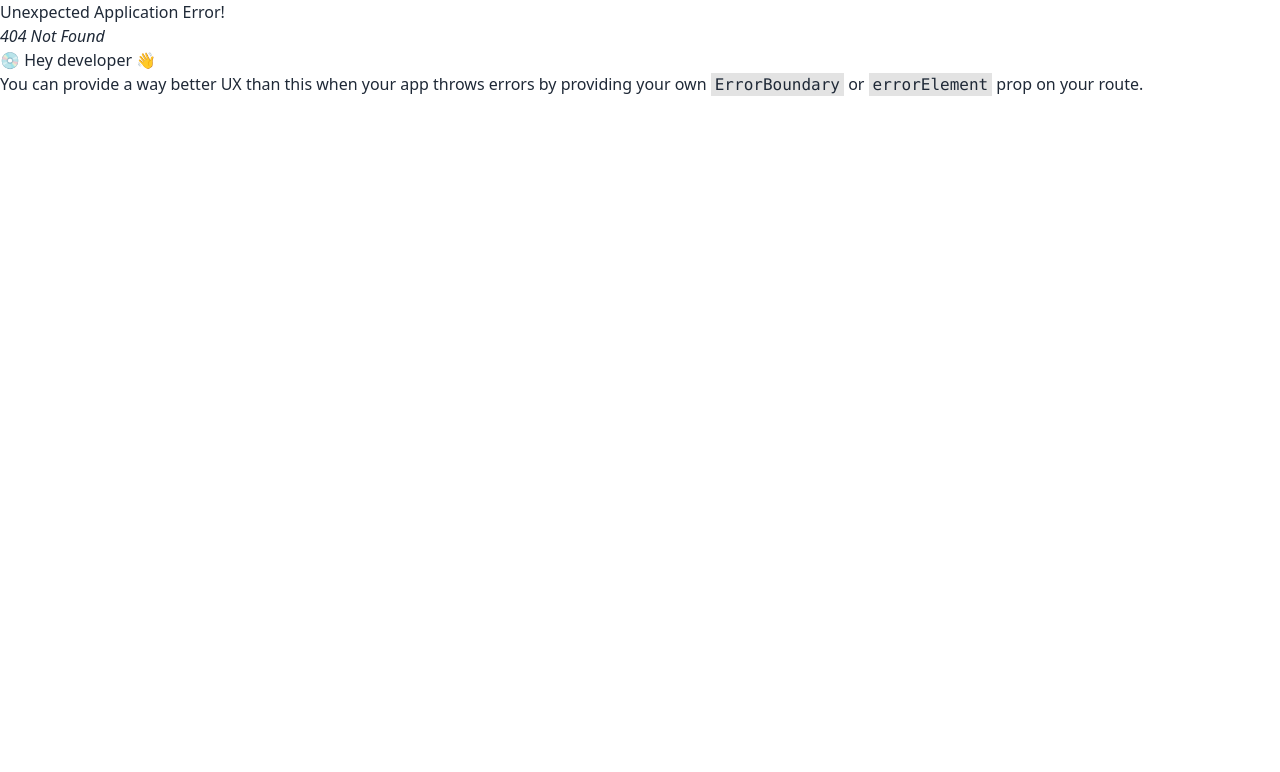
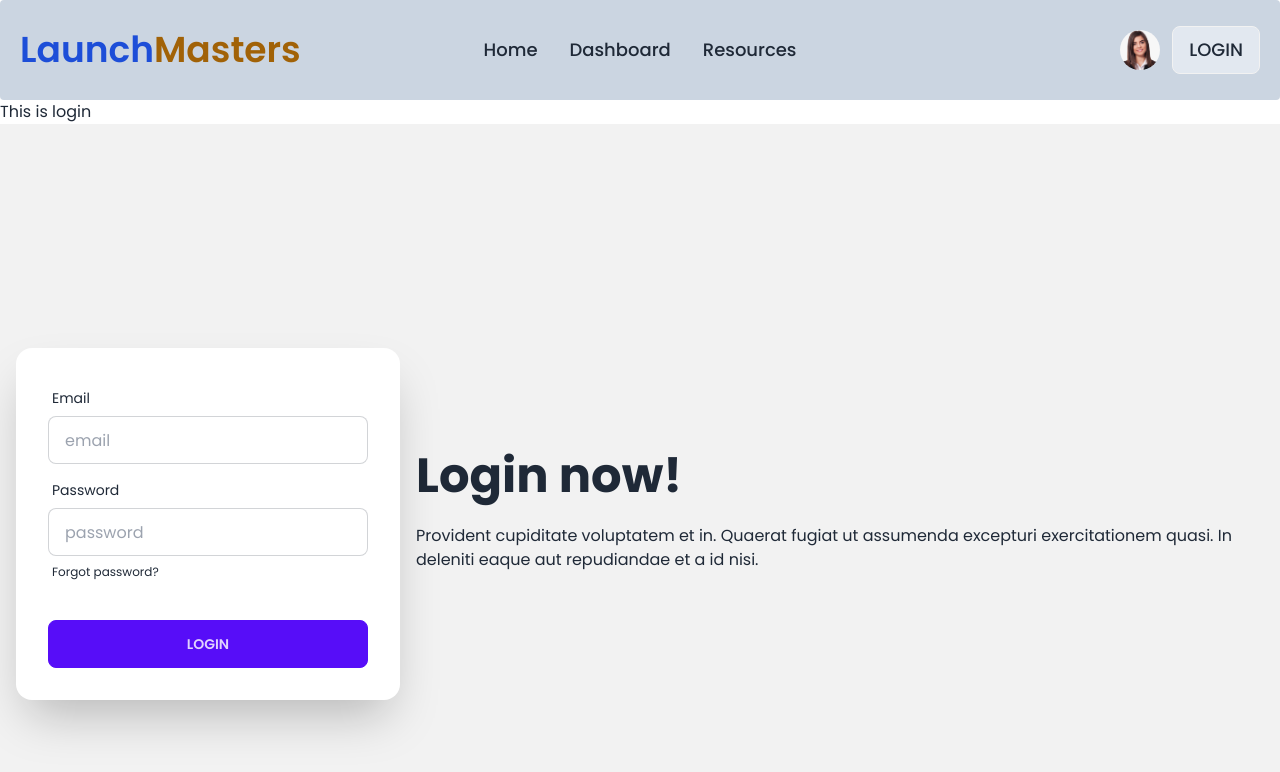
Before and after one commit to MonikaChakraborty/LaunchMasters-Event-Management, a React (Vite) app: page /login in a window 1280 px wide. Before the commit this address had no page. Shown: the top 772 px of the page. Built offline with nearby package versions, Linux system fonts and the light colour scheme.

Commit message:
404 page not found error page added with changing some styles in others

```diff
--- /dev/null
+++ b/src/pages/ErrorPage/ErrorPage.jsx
@@ -0,0 +1,19 @@
+import { Link } from "react-router-dom";
+
+const ErrorPage = () => {
+  return (
+    <div className="flex flex-col justify-center items-center h-screen">
+      <h1 className="text-8xl font-bold">404</h1>
+      <br />
+      <h1 className="text-4xl font-bold">Page Not Found</h1>
+
+      <Link to="/">
+        <button className="mt-10 normal-case btn bg-slate-500 text-white text-lg hover:bg-slate-700">
+          Go Back to Home
+        </button>
+      </Link>
+    </div>
+  );
+};
+
+export default ErrorPage;
--- a/src/pages/Home/FAQs.jsx
+++ b/src/pages/Home/FAQs.jsx
@@ -1,3 +1,4 @@
+/* eslint-disable react/no-unescaped-entities */
 const FAQs = () => {
   return (
     <div className="mb-24">
@@ -6,11 +7,11 @@ const FAQs = () => {
       </h1>
       {/* description */}
       <div className="flex flex-col justify-center items-center mb-8">
-        <h2 className="text-lg font-semibold mb-2">
+        <h2 className="text-2xl font-semibold mb-2">
           Have Questions? We Have Answers. Explore Our FAQs Below.
         </h2>
-        <p className="w-[750px] text-gray-500 font-medium text-center">
-          Uncover insights about LaunchMasters and how we excel in orchestrating
+        <p className="w-[750px] text-gray-500 text-lg font-medium text-center">
+          Uncover insights about <span className="text-blue-700 font-semibold">Launch<span className="text-yellow-700">Masters</span> </span> and how we excel in orchestrating
           successful product launch events. From planning to analysis, we're
           here to guide you every step of the way.
         </p>
@@ -18,9 +19,9 @@ const FAQs = () => {
 
       {/* QA */}
       <div className="space-y-4">
-        <div className="collapse collapse-arrow bg-base-200">
+        <div className="collapse collapse-arrow bg-slate-300">
           <input type="radio" name="my-accordion-2" checked="checked" />
-          <div className="collapse-title text-xl font-medium">
+          <div className="collapse-title text-xl  font-medium">
             How does LaunchMasters ensure the success of product launch events?
           </div>
           <div className="collapse-content text-bg text-gray-700">
@@ -33,9 +34,9 @@ const FAQs = () => {
           </div>
         </div>
 
-        <div className="collapse collapse-arrow bg-base-200">
+        <div className="collapse collapse-arrow bg-slate-300">
           <input type="radio" name="my-accordion-2" />
-          <div className="collapse-title text-xl font-medium">
+          <div className="collapse-title text-xl  font-medium">
             What types of events does LaunchMasters specialize in?
           </div>
           <div className="collapse-content text-bg text-gray-700">
@@ -48,7 +49,7 @@ const FAQs = () => {
           </div>
         </div>
 
-        <div className="collapse collapse-arrow bg-base-200">
+        <div className="collapse collapse-arrow bg-slate-300">
           <input type="radio" name="my-accordion-2" />
           <div className="collapse-title text-xl font-medium">
             Can LaunchMasters handle both small and large-scale product launch
@@ -64,7 +65,7 @@ const FAQs = () => {
           </div>
         </div>
 
-        <div className="collapse collapse-arrow bg-base-200">
+        <div className="collapse collapse-arrow bg-slate-300">
           <input type="radio" name="my-accordion-2" />
           <div className="collapse-title text-xl font-medium">
             How do I get started with LaunchMasters for my product launch event?
--- a/src/pages/Home/Footer.jsx
+++ b/src/pages/Home/Footer.jsx
@@ -1,9 +1,11 @@
 const Footer = () => {
   return (
     <div>
+
         <footer className="footer p-10 bg-slate-300 text-base-content rounded-lg pl-16">
 
-      <nav className="mb-4">
+
+      <nav className="mb-10 mt-20 ml-36">
         <header className=" text-xl normal-case text-slate-700 font-bold mb-2">Support</header>
         <a className="link link-hover text-base ">Help & uses</a>
         <hr className=" h-1 w-24 bg-gradient-to-r from-blue-600 to-yellow-700" />
@@ -16,7 +18,7 @@ const Footer = () => {
       </nav>
 
 
-      <nav className="mb-4">
+      <nav className="mb-10 mt-20">
         <header className=" text-xl normal-case text-slate-700 font-bold mb-2">Company</header>
         <a className="link link-hover text-base mb-1">Payment Method</a>
         <hr className=" h-1 w-24 bg-gradient-to-r from-blue-600 to-yellow-700" />
@@ -31,7 +33,7 @@ const Footer = () => {
       </nav>
 
 
-      <nav>
+      <nav className="mt-20">
         <header className="text-slate-700 font-bold text-xl normal-case mb-2">Social</header>
         <div className="grid grid-flow-col gap-4">
           <a className="text-blue-500 hover:underline">
--- a/src/pages/Home/Services/Services.jsx
+++ b/src/pages/Home/Services/Services.jsx
@@ -1,5 +1,5 @@
 const Services = ({ services }) => {
-  const { name, image,  description } = services;
+  const { name, image, price,  description } = services;
   return (
     <div className="card bg-base-100 shadow-xl">
       <figure>
@@ -11,6 +11,8 @@ const Services = ({ services }) => {
       <div className="card-body">
         <h2 className="card-title text-2xl">{name}</h2>
         <p className="text-gray-600">{description}</p>
+
+        <p className="text-gray-800 text-lg font-medium">Price: {price}</p>
         <div className="card-actions justify-end">
           <button className="btn normal-case bg-blue-700 text-white text-lg hover:bg-blue-800">View details</button>
         </div>
--- /dev/null
+++ b/src/pages/Login/Login.jsx
@@ -0,0 +1,59 @@
+import Navbar from "../Shared/Navbar/Navbar";
+
+const Login = () => {
+  return (
+    <div>
+      <Navbar></Navbar>
+      <h2>This is login</h2>
+
+      <div className="hero min-h-screen bg-base-200">
+        <div className="hero-content flex-col lg:flex-row-reverse">
+          <div className="text-center lg:text-left">
+            <h1 className="text-5xl font-bold">Login now!</h1>
+            <p className="py-6">
+              Provident cupiditate voluptatem et in. Quaerat fugiat ut assumenda
+              excepturi exercitationem quasi. In deleniti eaque aut repudiandae
+              et a id nisi.
+            </p>
+          </div>
+          <div className="card flex-shrink-0 w-full max-w-sm shadow-2xl bg-base-100">
+            <form className="card-body">
+              <div className="form-control">
+                <label className="label">
+                  <span className="label-text">Email</span>
+                </label>
+                <input
+                  type="email"
+                  placeholder="email"
+                  className="input input-bordered"
+                  required
+                />
+              </div>
+              <div className="form-control">
+                <label className="label">
+                  <span className="label-text">Password</span>
+                </label>
+                <input
+                  type="password"
+                  placeholder="password"
+                  className="input input-bordered"
+                  required
+                />
+                <label className="label">
+                  <a href="#" className="label-text-alt link link-hover">
+                    Forgot password?
+                  </a>
+                </label>
+              </div>
+              <div className="form-control mt-6">
+                <button className="btn btn-primary">Login</button>
+              </div>
+            </form>
+          </div>
+        </div>
+      </div>
+    </div>
+  );
+};
+
+export default Login;
--- a/src/pages/Shared/Navbar/Navbar.jsx
+++ b/src/pages/Shared/Navbar/Navbar.jsx
@@ -90,7 +90,7 @@ const Navbar = () => {
             <img src={profilePic} />
           </div>
         </label>
-        <Link>
+        <Link to="/login">
           <button className="btn text-lg font-medium bg-slate-200">Login</button>
         </Link>
       </div>
--- a/src/routes/Routes.jsx
+++ b/src/routes/Routes.jsx
@@ -4,11 +4,14 @@ import Home from "../pages/Home/Home";
 import Root from "../layouts/Root";
 import Dashboard from "../pages/Dashboard/Dashboard";
 import Resources from "../pages/Resources/Resources";
+import ErrorPage from "../pages/ErrorPage/ErrorPage";
+import Login from "../pages/Login/Login";
 
 const router = createBrowserRouter([
     {
         path: '/',
         element: <Root></Root>,
+        errorElement: <ErrorPage></ErrorPage>,
         children: [
             {
                 path: '/',
@@ -22,6 +25,10 @@ const router = createBrowserRouter([
             {
                 path: '/resources',
                 element: <Resources></Resources>
+            },
+            {
+                path: '/login',
+                element: <Login></Login>
             }
         ]
     }
```
